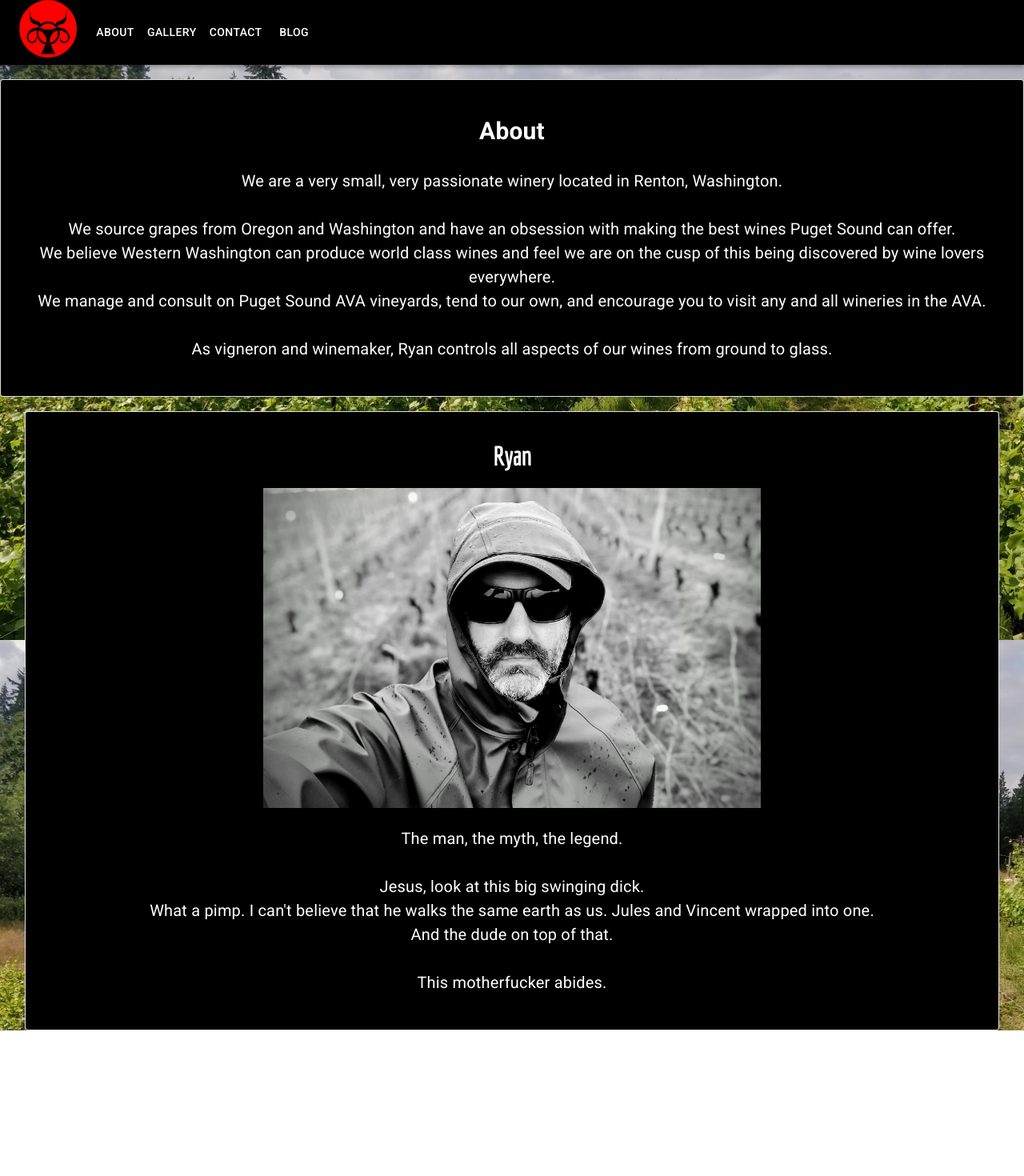
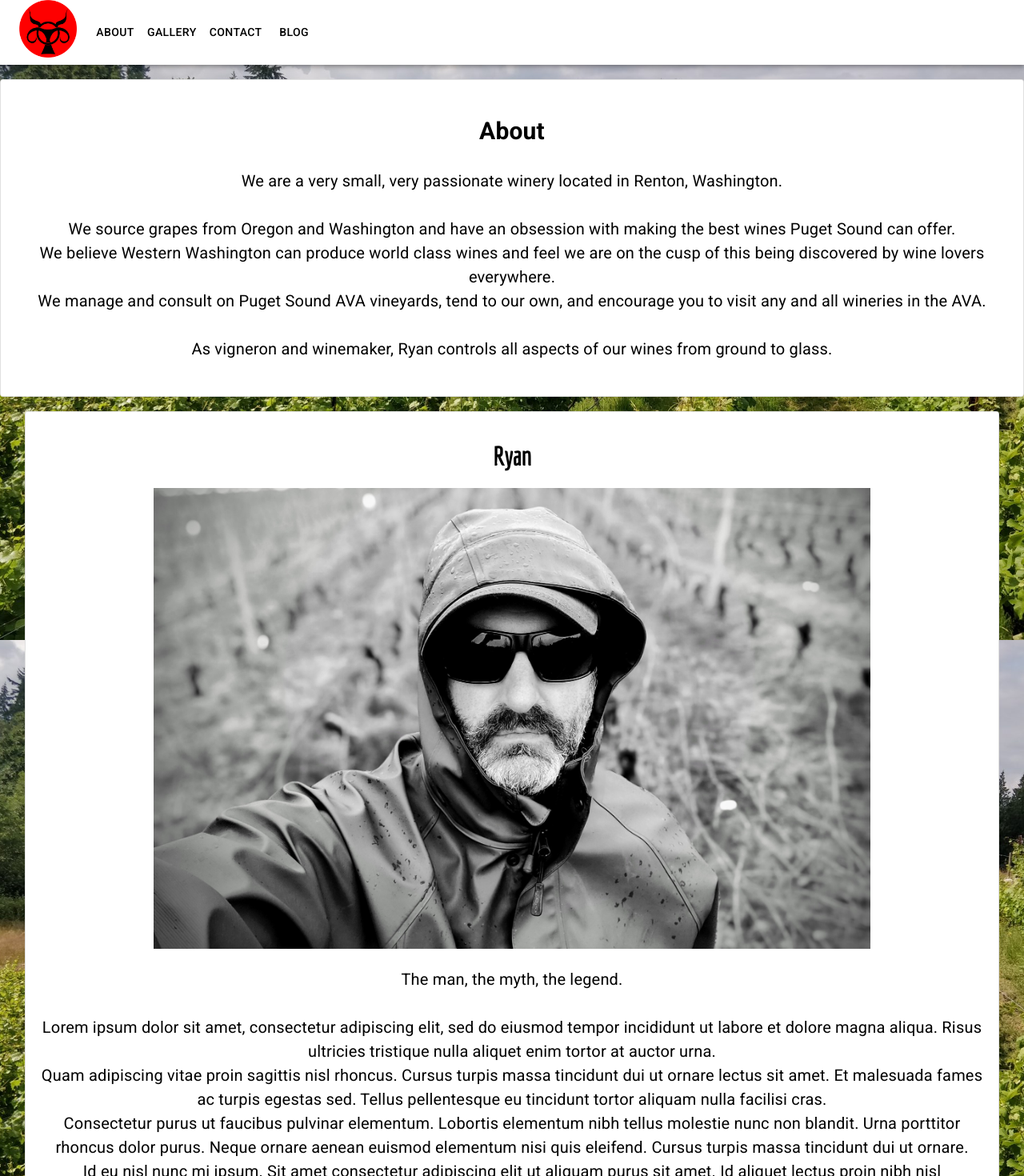
Before and after one commit to JustinM099/taurean-cellars, a React (Create React App) app: page /#/About in a window 1280 px wide. Shown: the top 1470 px of the page at 80% size. Before the commit the page ends 1288 px from the top, so only its background shows below. Built offline with nearby package versions, Linux system fonts and the light colour scheme; a web font is replaced by a local one; what react-swipeable-views-utils would draw is missing.

Commit message:
updating color scheme, resizing profile image

```diff
--- a/src/components/ResponsiveAppBar.jsx
+++ b/src/components/ResponsiveAppBar.jsx
@@ -37,7 +37,7 @@ const ResponsiveAppBar = () => {
   return (
     <AppBar
       position="static"
-      style={{ background: 'black' }}
+      style={{ background: 'white' }}
     >
       <Container maxWidth="xl">
         <Toolbar disableGutters>
@@ -109,7 +109,7 @@ const ResponsiveAppBar = () => {
                   <Button
                     key={page}
                     onClick={handleCloseNavMenu}
-                    sx={{ my: 2, color: "white", display: "block" }}
+                    sx={{ my: 2, color: "black", display: "block" }}
                   >
                     {page}
                   </Button>
--- a/src/pages/About.jsx
+++ b/src/pages/About.jsx
@@ -30,10 +30,10 @@ const About = () => {
                         >
                             <CardContent
                                 style={{
-                                backgroundColor: "black",
+                                    backgroundColor: "white",
                                     textAlign: "center"
                                 }}>
-                                <Typography sx={{ fontSize: 20 }} color="white">
+                                <Typography sx={{ fontSize: 20 }} color="black">
                                     <h2 style={{ textAlign: 'center' }}>About</h2>
                                     <p> We are a very small, very passionate winery located in Renton, Washington. <br /><br />
                                         We source grapes from Oregon and Washington and have an obsession with making the best wines
@@ -61,29 +61,27 @@ const About = () => {
                         >
                             <CardContent
                                 style={{
-                                    backgroundColor: "black",
+                                    backgroundColor: "white",
                                     alignItems: "center",
                                     justifyContent: "center",
                                     textAlign: "center"
                                 }}
                             >
                                 <h1
-                                    style={{ textAlign: 'center', color: 'white' }}
+                                    style={{ textAlign: 'center', color: 'black' }}
                                 >
                                     Ryan
                                 </h1>
                                 <img src={require("../assets/img/ryan.jpeg")}
-                                    style={{ height: '50vh' }}
+                                    style={{ width: '70vw' }}
                                 />
-                                <Typography sx={{ fontSize: 20 }} color="white">
+                                <Typography sx={{ fontSize: 20 }} color="black">
                                     <p> The man, the myth, the legend. <br /><br />
-                                        Jesus, look at this big swinging dick.
-                                        <br />
-                                        What a pimp. I can't believe that he walks the same earth as us. Jules and Vincent wrapped into one.
-                                        <br />
-                                        And the dude on top of that.
-                                        <br /><br />
-                                        This motherfucker abides.</p>
+                                        Lorem ipsum dolor sit amet, consectetur adipiscing elit, sed do eiusmod tempor incididunt ut labore et dolore magna aliqua. Risus ultricies tristique nulla aliquet enim tortor at auctor urna.<br />
+                                        Quam adipiscing vitae proin sagittis nisl rhoncus. Cursus turpis massa tincidunt dui ut ornare lectus sit amet. Et malesuada fames ac turpis egestas sed. Tellus pellentesque eu tincidunt tortor aliquam nulla facilisi cras.<br />
+                                        Consectetur purus ut faucibus pulvinar elementum. Lobortis elementum nibh tellus molestie nunc non blandit. Urna porttitor rhoncus dolor purus. Neque ornare aenean euismod elementum nisi quis eleifend. Cursus turpis massa tincidunt dui ut ornare.<br />
+                                        Id eu nisl nunc mi ipsum. Sit amet consectetur adipiscing elit ut aliquam purus sit amet. Id aliquet lectus proin nibh nisl condimentum id venenatis a. Sem et tortor consequat id. Mi quis hendrerit dolor magna. Libero id faucibus nisl tincidunt eget nullam non nisi.<br />
+                                        Pellentesque elit ullamcorper dignissim cras tincidunt lobortis feugiat vivamus at. Egestas sed tempus urna et pharetra.</p>
                                 </Typography>
                             </CardContent>
                         </Card>
--- a/src/pages/Contact.jsx
+++ b/src/pages/Contact.jsx
@@ -25,16 +25,16 @@ const Contact = () => {
                 <Grid item xs={3}>
                     <Card variant="outlined"
                         style={{
-                            backgroundColor: "black",
+                            backgroundColor: "white",
                             width: '75vw'
                         }}
                     >
                         <CardContent>
-                            <Typography sx={{ fontSize: 20 }} color="white" style={{ textAlign: 'center' }}>
+                            <Typography sx={{ fontSize: 20 }} color="black" style={{ textAlign: 'center' }}>
                                 <h2>Contact</h2>
                                 <p>Ryan Manning</p>
-                                <p><a href="tel:1-206-747-2498" style={{ textDecoration: 'none', color: 'white' }}>206-747-2498</a></p>
-                                <p><a href="mailto: info@taureancellars.com" style={{ textDecoration: 'none', color: 'white' }}>info@taureancellars.com</a></p>
+                                <p><a href="tel:1-206-747-2498" style={{ textDecoration: 'none', color: 'black' }}>206-747-2498</a></p>
+                                <p><a href="mailto: info@taureancellars.com" style={{ textDecoration: 'none', color: 'black' }}>info@taureancellars.com</a></p>
                                 <p>Hours: By Appointment</p>
                                 <p>Renton, WA</p>
                             </Typography>
--- a/src/pages/Gallery.jsx
+++ b/src/pages/Gallery.jsx
@@ -102,7 +102,7 @@ function Gallery() {
             transition={{ duration: 0.5 }}
             style={{
                 backgroundImage: 'none',
-                backgroundColor: 'black'
+                backgroundColor: 'white'
             }}
         >
             <Grid container
@@ -115,8 +115,8 @@ function Gallery() {
                 <Grid item xs={3}>
                     <Card
                         style={{
-                            backgroundColor: "black",
-                            color: "white",
+                            backgroundColor: "white",
+                            color: "black",
                             width: "90vw",
                             justifyContent: "center",
                             alignItems: "center",
@@ -131,8 +131,8 @@ function Gallery() {
                 <Grid item xs={3}>
                     <Card variant="outlined"
                         style={{
-                            backgroundColor: "black",
-                            color: "white",
+                            backgroundColor: "white",
+                            color: "black",
                             width: '90vw',
                             justifyContent: 'center',
                             alignItems: 'center'
--- a/src/pages/Home.jsx
+++ b/src/pages/Home.jsx
@@ -25,7 +25,7 @@ const Home = () => {
                 <Grid item xs={3}>
                     <Link to="/About" style={{ textDecoration: 'none' }}>
                         <Card variant="outlined"
-                            style={{ backgroundColor: "black" }}
+                            style={{ backgroundColor: "white" }}
                         >
                             <CardContent>
                                 <img src={require("../assets/img/taurean-header-img.jpeg")}
@@ -37,7 +37,7 @@ const Home = () => {
                 <Grid item xs={3}>
                     <Card variant="outlined"
                         style={{
-                            backgroundColor: "black",
+                            backgroundColor: "white",
                             margin: '1vh',
                             width: '60vw',
                             textAlign: 'center'
@@ -45,7 +45,7 @@ const Home = () => {
                         <CardContent>
                             <h1
                             style={{
-                                color:"white"
+                                color:"black"
                             }}>
                                 Showcasing the profound wines of select Puget Sound vineyards.
                             </h1>
```
Lines whose indentation alone changed are shown as unchanged.
